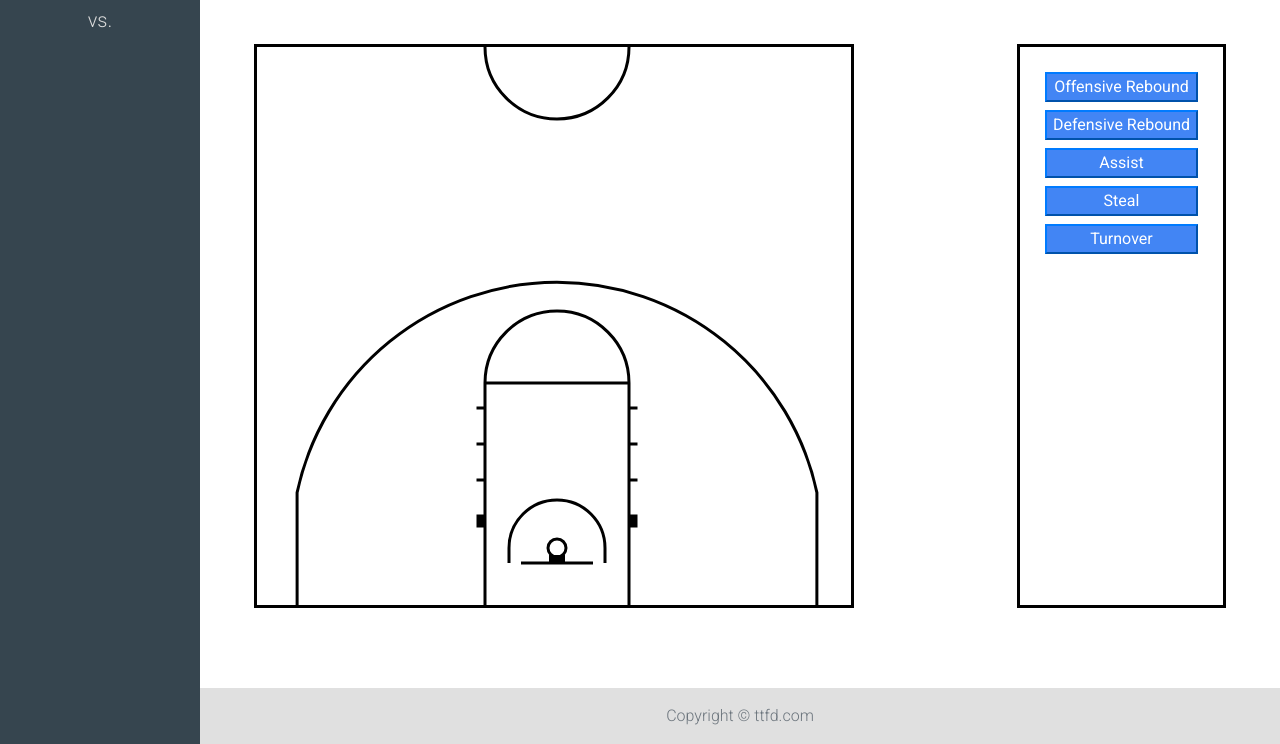
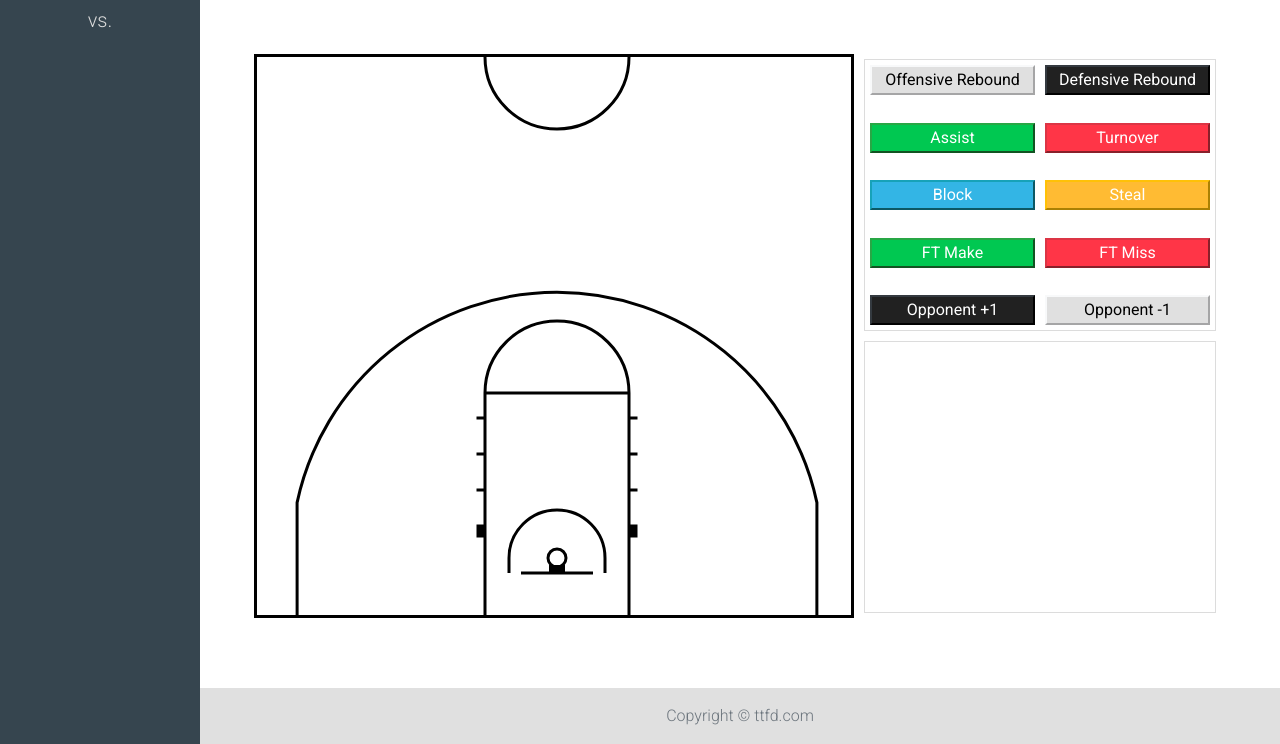
Before and after one commit to slgabbar/ttfd, a Django app: template mysite/game/templates/game/scout_game.html in a window 1280 px wide. Shown: the part 56-800 px from the top of the page. Run offline with Django 3.2, Linux system fonts and the light colour scheme; the template is opened without the code that fills it, so the values that code supplies are empty; some libraries are stand-ins or nearby versions.

Commit message:
more work on scouting game

```diff
--- a/mysite/game/forms.py
+++ b/mysite/game/forms.py
@@ -1,4 +1,4 @@
-from .models import Game
+from .models import Game, Player
 from bootstrap_modal_forms.forms import BSModalForm
 
 class GameForm(BSModalForm):
--- a/mysite/game/models.py
+++ b/mysite/game/models.py
@@ -1,5 +1,7 @@
 from django.db import models
 from django.contrib.auth import get_user_model as user_model
+from django.contrib.postgres.fields import ArrayField
+from player.models import Player
 
 User = user_model()
 
--- a/mysite/game/static/game/css/scout_game.css
+++ b/mysite/game/static/game/css/scout_game.css
@@ -30,9 +30,7 @@
 	flex-direction: row;
 	align-items: center;
 	justify-content: space-between;
-	/*border: solid red 3px;*/
 	margin: 25px;
-	/*padding: 10px;*/
 }
 
 .player-button {
@@ -43,7 +41,6 @@
 	border: solid black 1px;
 	padding: 5px;
 	height: 50px;
-	/*margin: 10px;*/
 	text-align: center;
 }
 
@@ -59,9 +56,47 @@
 	justify-content: space-between;
 }
 
+.stat-container {
+	flex-grow: 1;
+	margin: 10px;
+	display: flex;
+	flex-direction: column;
+	align-items: center;
+	justify-content: space-between;
+	height: 564px;
+}
+
 .stat-button-container {
-	border: solid black 3px;
-	height: 564px;
-	padding: 25px;
-	/*margin: 10px;*/
+	width: 100%;
+	height: 50%;
+	border: solid #DCDCDC 1px;
+	margin: 5px;
+	display: flex;
+	flex-direction: column;
+	justify-content: space-between;
 }
+
+.button-row {
+	display: flex;
+	flex-direction: row;
+	width: 100%;
+	height: 40px;
+}
+
+.left-btn {
+	width: 50%;
+	margin: 5px;
+}
+
+.right-btn {
+	width: 50%;
+	margin: 5px;
+}
+
+.play-by-play {
+	margin: 5px;
+	height: 50%;
+	width: 100%;
+	border: solid #DCDCDC 1px;
+	overflow: auto;
+}
--- a/mysite/game/static/game/js/scout_game.js
+++ b/mysite/game/static/game/js/scout_game.js
@@ -5,5 +5,21 @@ var stat_box = d3.select(".stat-button-container")
 function add_button(name) {
 	button = stat_box.append("button");
 	button.text(name);
-	button.attr("class", "btn-primary btn-block");
+	button.attr("class", "btn-primary");
 }
+
+function add_button_row(btn1, type1, btn2, type2) {
+	row = stat_box.append("div").attr("class", "button-row");
+	left_button = row.append("div").attr("class", "left-btn");
+	right_button = row.append("div").attr("class", "right-btn")
+
+	left_button.append("button")
+			// .attr("class", type1)
+			.attr("class", type1 + " btn-block")
+			.text(btn1);
+
+	right_button.append("button")
+			// .attr("class", type2)
+			.attr("class", type2 + " btn-block")
+			.text(btn2);
+}
--- a/mysite/game/templates/game/scout_game.html
+++ b/mysite/game/templates/game/scout_game.html
@@ -26,16 +26,25 @@
 		{% for player in request.user.player.all %}
 			<div class="player-button" onclick="player_clicked(this);">{{player}}</div>
 		{% endfor %}
-		<!-- <button class="btn-primary">Make Sub</button> -->
 	</div>
 
 	<div class="shot-container">
 		<div class="shotchart"></div>
-		<div class="stat-button-container"></div>
+		<div class="stat-container">
+			<div class="stat-button-container">
+			</div>
+
+			<div class="play-by-play", id="play-by-play">
+				<table class="table table-striped"><tbody></tbody></table>
+			</div>
+
+		</div>
 	</div>
 
 	<script type="text/javascript">
 		var player_selected = false;
+		var USER_SCORE = 0;
+		var OPP_SCORE = 0;
 	</script>
 
 
@@ -55,11 +64,12 @@
 		var court = d3.select("svg");
 		register_shots(court, width);
 
-		add_button("Offensive Rebound")
-		add_button("Defensive Rebound")
-		add_button("Assist")
-		add_button("Steal")
-		add_button("Turnover")
+		add_button_row("Offensive Rebound", "btn-light", "Defensive Rebound","btn-dark");
+		add_button_row("Assist", "btn-success", "Turnover","btn-danger");
+		add_button_row("Block", "btn-info", "Steal","btn-warning");
+		add_button_row("FT Make", "btn-success", "FT Miss","btn-danger");
+		add_button_row("Opponent +1", "btn-dark", "Opponent -1", "btn-light");
+
 	</script>
 
 {% endblock content %}
--- a/mysite/static/js/shots.js
+++ b/mysite/static/js/shots.js
@@ -1,75 +1,94 @@
+var record_table = d3.select(".play-by-play").select(".table").select("tbody");
+
 function register_shots(court, width) {
 	var timer = 0;
 	var delay = 200;
 	var prevent = false;
-
 	court
 		.on("click", function() {
 			var mouse = d3.mouse(this);
-			var shot_type = d3.event.target.id;
+			var zone = d3.event.target.id;
 			timer = setTimeout(function() {
 				if (!prevent) {
-					made_shot(court, shot_type, mouse);
+					made_shot(court, zone, mouse);
 					unclick_player();
 				}
 				prevent=false;
 			}, delay);
 		})
-
 		.on("dblclick", function() {
 			var mouse = d3.mouse(this);
-			var shot_type = d3.event.target.id;
+			var zone = d3.event.target.id;
 			clearTimeout(timer);
 			prevent = true;
-			miss_shot(court, shot_type, mouse);
+			miss_shot(court, zone, mouse);
 			unclick_player();
 		});
 	}
 
-function made_shot(court, shot, pos) {
+function made_shot(court, zone, pos) {
 	var fg_type;
-	if (shot=="inside-arc") {
+	var increment_score;
+	if (zone=="inside-arc") {
 		//inside three point arc
-		fg_type = "2PT FG";
-	} else { fg_type="3PT FG"; }
-
+		fg_type = "2PT FG Make";
+		increment_score = 2;
+	} else {
+		fg_type="3PT FG Make";
+		increment_score = 3;
+	}
 	try {
 		var player = d3.select(".player-clicked").text();
-		var play_str = player + ", " + fg_type + ", " + shot + ", made";
 
 		var shot = court.append("circle")
 			.attr("cx", pos[0])
 			.attr("cy", pos[1])
 			.attr("r", "3")
 			.attr("class", "made-shot");
-		// shots.push(shot);
-		console.log(play_str);
+
+		USER_SCORE += increment_score;
+		record_shot(player, fg_type, zone);
 
 	} catch(err) {
 		console.log("No player was selected for shot.");
 	}
 }
 
-function miss_shot(court, shot, pos) {
+function miss_shot(court, zone, pos) {
 	var fg_type;
-	if (shot=="inside-arc") {
+	if (zone=="inside-arc") {
 		//inside three point arc
-		fg_type = "2PT FG";
-	} else { fg_type="3PT FG"; }
-
+		fg_type = "2PT FG Miss";
+	} else { fg_type="3PT FG Miss"; }
 	try {
 		var player = d3.select(".player-clicked").text();
-		var play_str = player + ", " + fg_type + ", " + shot + ", miss";
 
 		var shot = court.append("circle")
 			.attr("cx", pos[0])
 			.attr("cy", pos[1])
 			.attr("r", "3")
 			.attr("class", "miss-shot");
-		// shots.push(shot);
-		console.log(play_str);
+
+		record_shot(player, fg_type, zone);
 
 	} catch(err) {
 		console.log("No player was selected for shot.");
 	}
 }
+
+function record_shot(player, fg, zone) {
+	var table = record_table.append("tr");
+
+	table.append("th").text(player);
+
+	table.append("td").text(fg);
+
+	table.append("td").text(zone);
+
+	var score_text = table.append("td");
+	score_text.text(USER_SCORE + "-" + OPP_SCORE);
+
+
+	var elem = document.getElementById("play-by-play");
+	elem.scrollTop = elem.scrollHeight;
+}
```
Also changed, not shown: mysite/game/static/game/js/players.js (line endings or trailing spaces), 1 other file.
